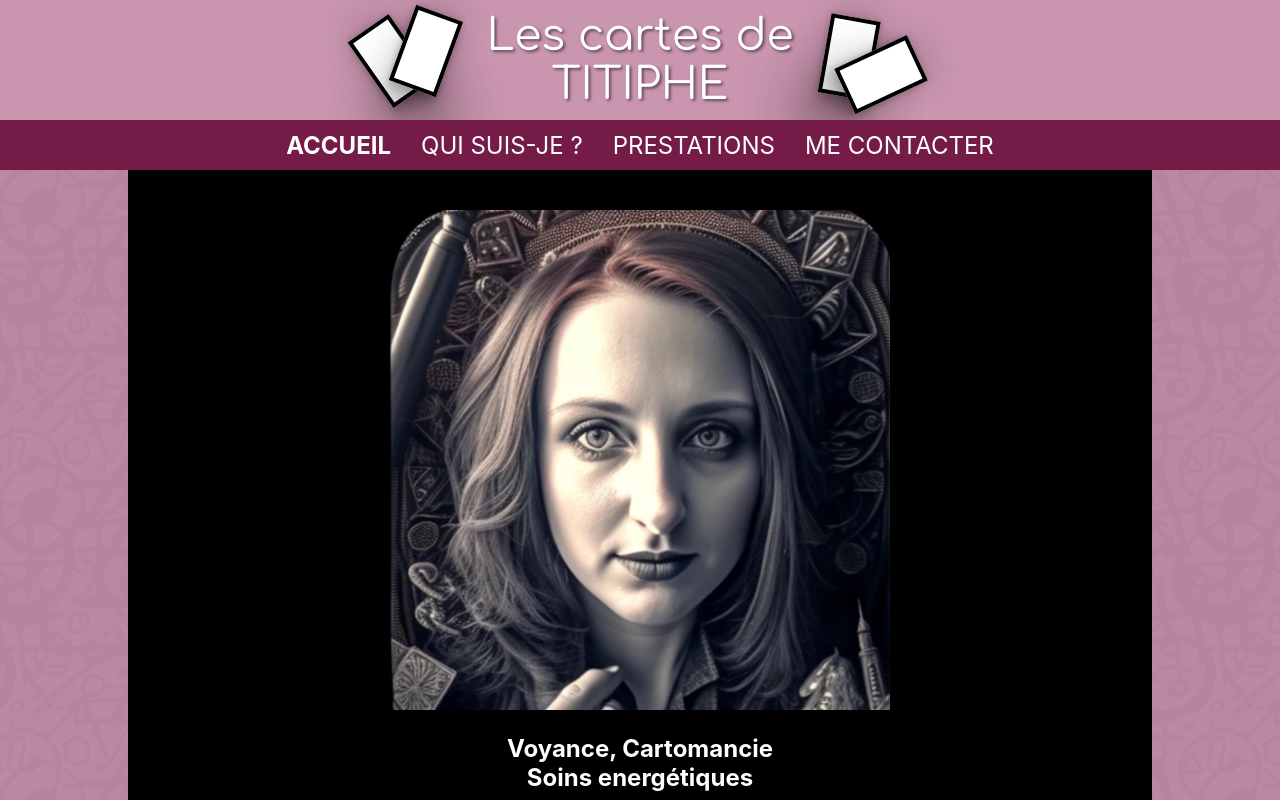
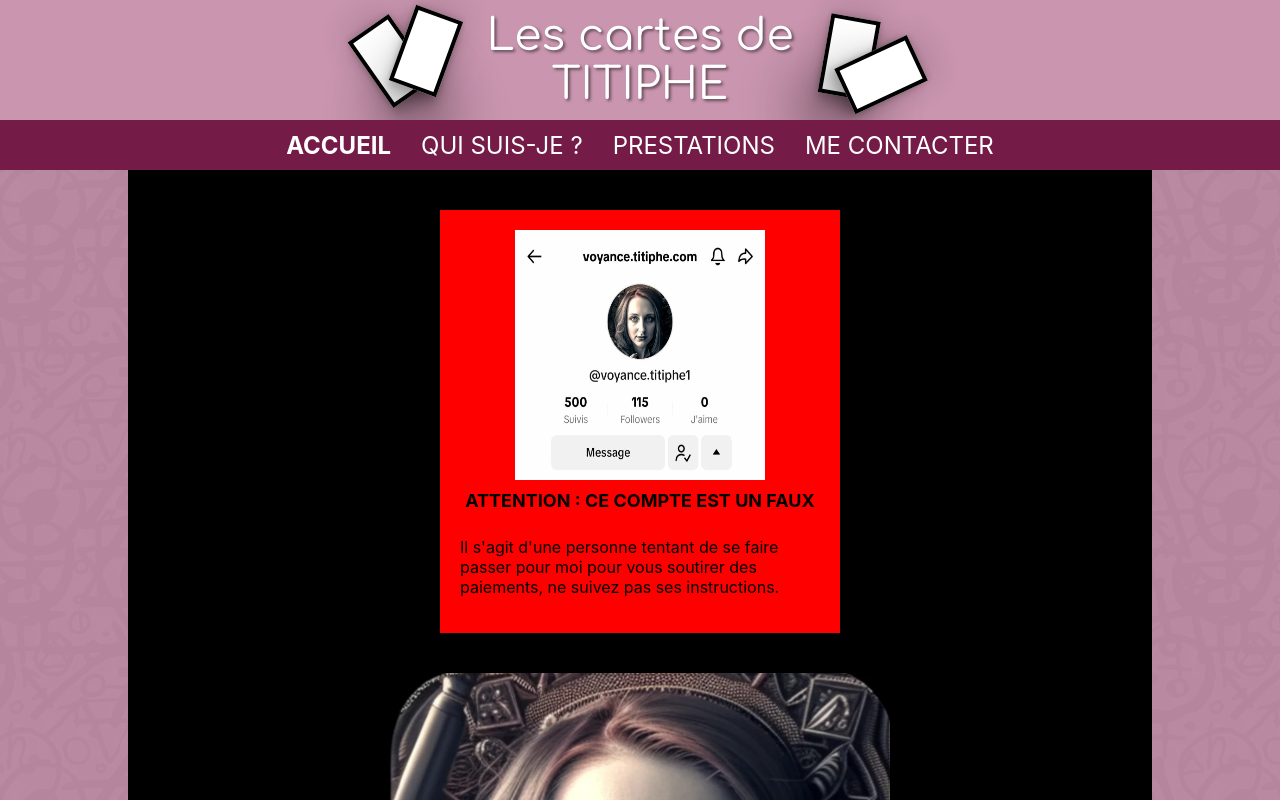
Before and after one commit to gnos28/titi-voyance-front, a Next.js app in the folder front/: page / in a window 1280 px wide. Built offline with nearby package versions, Linux system fonts and the light colour scheme; no server answers.

Commit message:
update tiktok url + alert message fake tiktok account

```diff
--- a/front/pages/index.tsx
+++ b/front/pages/index.tsx
@@ -57,6 +57,26 @@ const Home: NextPageWithLayout = () => {
         <div>
           {imgSize !== undefined && (
             <>
+              <div className={styles.alert}>
+                <Image
+                  src="/fake_tiktok.jpg"
+                  alt="fake_tiktok"
+                  sizes="(max-width: 768px) 100vw,
+              (max-width: 1200px) 50vw,
+              33vw"
+                  width={imgSize / 2}
+                  height={imgSize / 2}
+                  draggable={false}
+                />
+                <p className={styles.alertTitle}>
+                  ATTENTION : CE COMPTE EST UN FAUX
+                </p>
+                <p>
+                  Il s'agit d'une personne tentant de se faire passer pour moi
+                  pour vous soutirer des paiements, ne suivez pas ses
+                  instructions.
+                </p>
+              </div>
               <Link
                 href={"presentation"}
                 onClick={() => setMenu("/presentation")}
@@ -82,7 +102,7 @@ const Home: NextPageWithLayout = () => {
               <h3>Retrouvez moi sur</h3>
               <div className={styles.linkContainer}>
                 <Link
-                  href={"https://www.tiktok.com/@titiphe.com"}
+                  href={"https://www.tiktok.com/@les.cartes.de.titiphe"}
                   target="_blank"
                 >
                   <Image
--- a/front/styles/Home.module.scss
+++ b/front/styles/Home.module.scss
@@ -1,4 +1,21 @@
 @import "./variables.scss";
+
+.alert {
+  background-color: red;
+  padding: 20px;
+  margin-bottom: 40px;
+  display: flex;
+  flex-direction: column;
+  align-items: center;
+  max-width: 400px;
+  gap: 10px;
+  p.alertTitle {
+    font-size: 18px;
+    font-weight: bold;
+    margin: 0;
+    padding: 0;
+  }
+}
 
 .main {
   background-color: black;
```
Also changed, not shown: front/pages/contact.tsx (+5 -2 lines), front/public/fake_tiktok.jpg (added).
